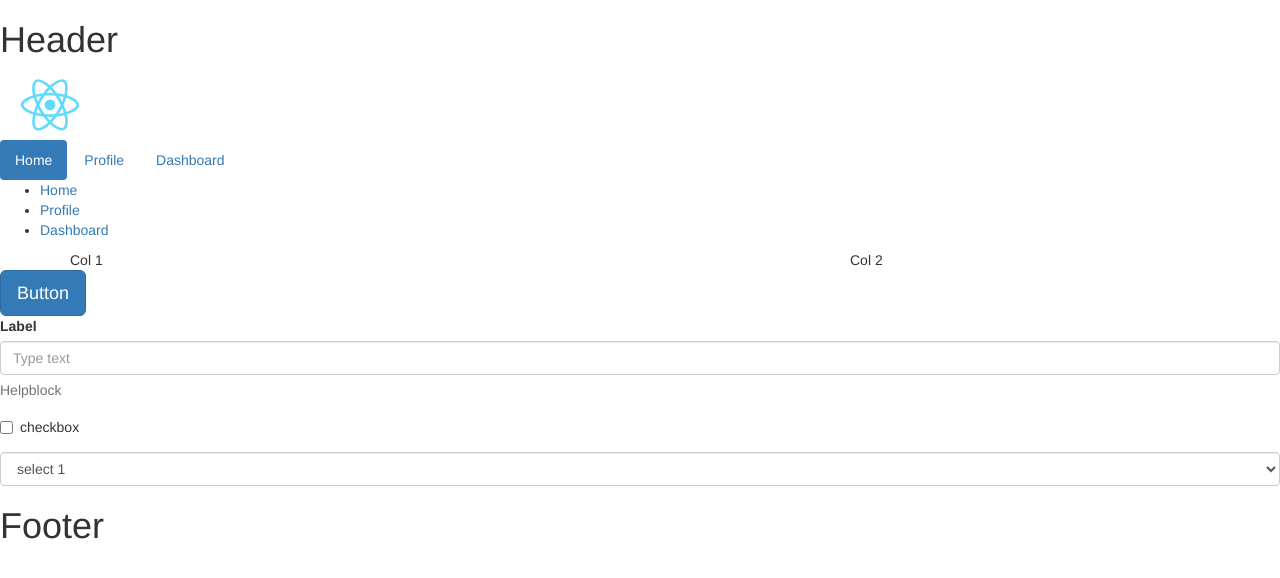
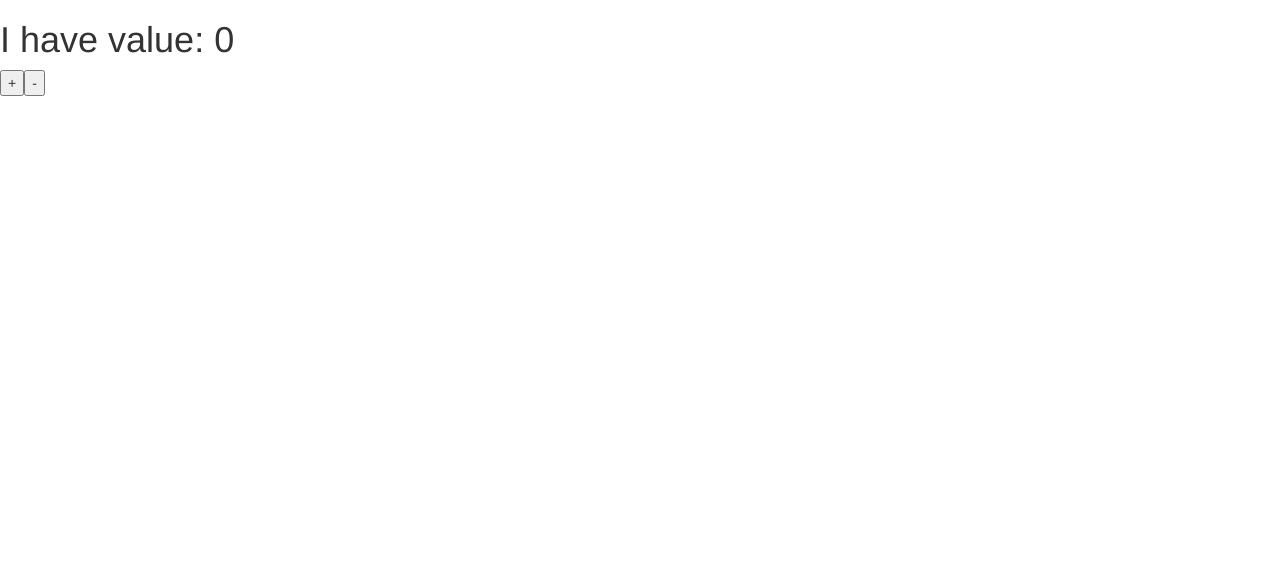
Before and after one commit to marcindomanski1/react, a React (Create React App) app: page / in a window 1280 px wide. Shown: the top 578 px of the page. Built offline with nearby package versions, Linux system fonts and the light colour scheme.

Commit message:
added counter

```diff
--- a/package.json
+++ b/package.json
@@ -6,6 +6,7 @@
     "react": "^16.1.1",
     "react-bootstrap": "^0.31.5",
     "react-dom": "^16.1.1",
+    "react-router-bootstrap": "^0.24.4",
     "react-router-dom": "^4.2.2",
     "react-scripts": "1.0.17"
   },
--- a/src/components/App.js
+++ b/src/components/App.js
@@ -8,23 +8,21 @@ import Dashboard from './Dashbaord';
 import {
     BrowserRouter as Router,
     Route,
-    Link
 } from 'react-router-dom';
 
 const App = () => {
     return (
         <Router>
             <div>
+
                 <Header/>
-                <ul>
-                    <li><Link to="/">Home</Link></li>
-                    <li><Link to="/profile">Profile</Link></li>
-                    <li><Link to="/dashboard">Dashboard</Link></li>
-                </ul>
+
                 <Route exact path="/" component={Home}/>
                 <Route path="/profile" component={Profile}/>
                 <Route path="/dashboard" component={Dashboard}/>
-            <Footer/>
+
+                <Footer/>
+
             </div>
         </Router>
     );
--- /dev/null
+++ b/src/components/Application.js
@@ -0,0 +1,36 @@
+// // create component, set state and display it
+
+import React from 'react';
+
+class Application extends React.Component {
+    constructor(myAwesomeProps) {
+        super(myAwesomeProps);
+        this.increase = this.increase.bind(this);
+        this.decrease = this.decrease.bind(this);
+        this.state = {
+            count: 0
+        }
+    }
+
+    increase() {
+        this.setState({
+            count: this.state.count + 1
+        });
+    }
+
+    decrease() {
+        this.setState({
+            count: this.state.count - 1
+        });
+    }
+
+    render() {
+        return <div>
+            <h1>I have value: {this.state.count}</h1>
+            <button onClick={this.increase}>+</button>
+            <button onClick={this.decrease}>-</button>
+        </div>
+    }
+}
+
+export default Application;
--- a/src/components/Header.js
+++ b/src/components/Header.js
@@ -8,12 +8,13 @@ const logoStyle = {
 };
 
 const Header = () => {
-    return (<div className="header">
-        <h1>Header</h1>
-        {/*<img className="logo" src={logo}/>*/}
-        <img style={logoStyle} src={logo}/>
-        <Menu/>
-    </div>);
+    return (
+        <div className="header">
+            <h1>Header</h1>
+            <img style={logoStyle} src={logo}/>
+            <Menu/>
+        </div>
+    );
 };
 
 export default Header;
--- a/src/components/Menu.js
+++ b/src/components/Menu.js
@@ -1,24 +1,21 @@
 import React from 'react';
 import {Nav, NavItem} from 'react-bootstrap';
+import {Link} from 'react-router-dom';
+import {LinkContainer} from 'react-router-bootstrap';
 
 const Menu = () => {
-    // const menuElements = [
-    //     <li key="1">Home</li>,
-    //     <li key="2">Profile</li>,
-    //     <li key="3">Dashboard</li>
-    // ];
-
-    // const menuElements = ['Home', 'Profile', 'Dashboard'].map((element, index) => {
-    //     return <li key={index}>{element}</li>;
-    // });
-
     return (
-        <Nav bsStyle="pills" activeKey={0}>
-            <NavItem eventKey={0}>Home</NavItem>
-            <NavItem eventKey={1}>Profile</NavItem>
-            <NavItem eventKey={2}>Dashboard</NavItem>
+        <Nav bsStyle="pills">
+            <LinkContainer exact to="/">
+                <NavItem>Home</NavItem>
+            </LinkContainer>
+            <LinkContainer exact to="/profile">
+                <NavItem>Profile</NavItem>
+            </LinkContainer>
+            <LinkContainer exact to="/dashboard">
+                <NavItem>Dashboard</NavItem>
+            </LinkContainer>
         </Nav>
     );
 };
-
 export default Menu;
--- a/src/index.js
+++ b/src/index.js
@@ -1,5 +1,5 @@
 import React from 'react';
 import ReactDOM from 'react-dom';
-import App from './components/App';
+import Application from './components/Application';
 
-ReactDOM.render(<App/>, document.getElementById('root'));
+ReactDOM.render(<Application/>, document.getElementById('root'));
```
Also changed, not shown: src/components/Dashbaord.js (+5 -3 lines), src/components/Footer.js (+5 -3 lines), src/components/Home.js (+2 -9 lines), src/components/Profile.js (+5 -3 lines).
